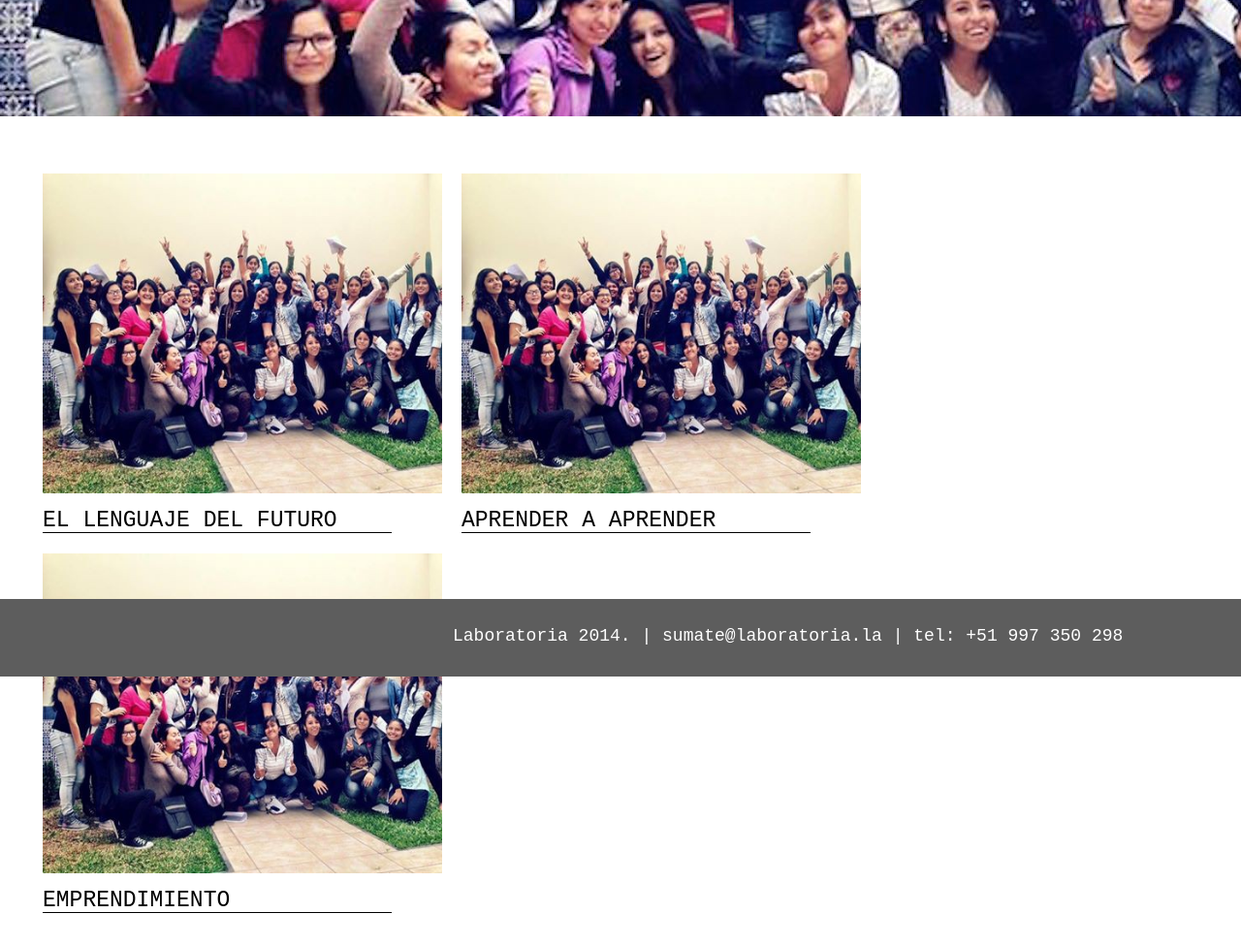
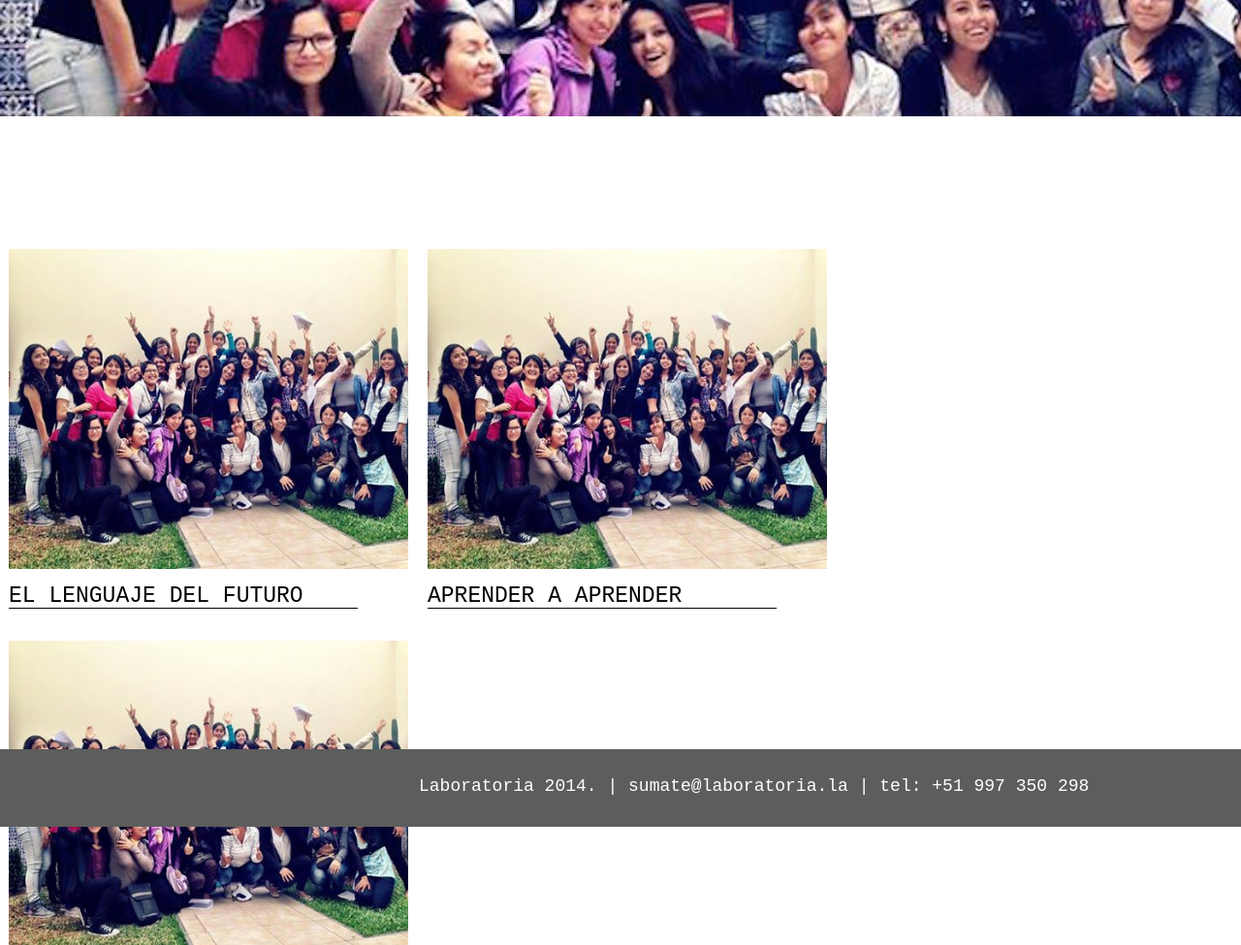
Before and after one commit to KattAzabache/p-gina-laboratoria, a plain HTML site: page index.html in a window 1280 px wide. Shown: the part 580-1555 px from the top of the page at 97% size. Before the commit the page ends 1534 px from the top, so only its background shows below. Drawn offline with Linux system fonts and the light colour scheme.

Commit message:
arreglando

```diff
--- a/chicama.css
+++ b/chicama.css
@@ -58,20 +58,16 @@ li{
 }
 .container2{
 	width: 100%;
-	height: 500px;
-	position: relative;
-	top: 0px;
 }
 li.tres{
 	float: left;
 	width: 414px;
 	padding: 9px;
-	height: 374px;
 }
 .nosotros{
 	list-style: none;
-	padding: 50px 35px;
-	width: 96%;
+	padding: 10% 0;
+	width: 100%;
 	height: 399px;
 	margin: 0;
 }
@@ -110,7 +106,6 @@ div.fotitos{
 	padding-bottom: 5px;
 }
 .container3{
-	width: 100%;
 	height: 60px;
 	background-color: #5D5D5D;
 	position: relative;
```
